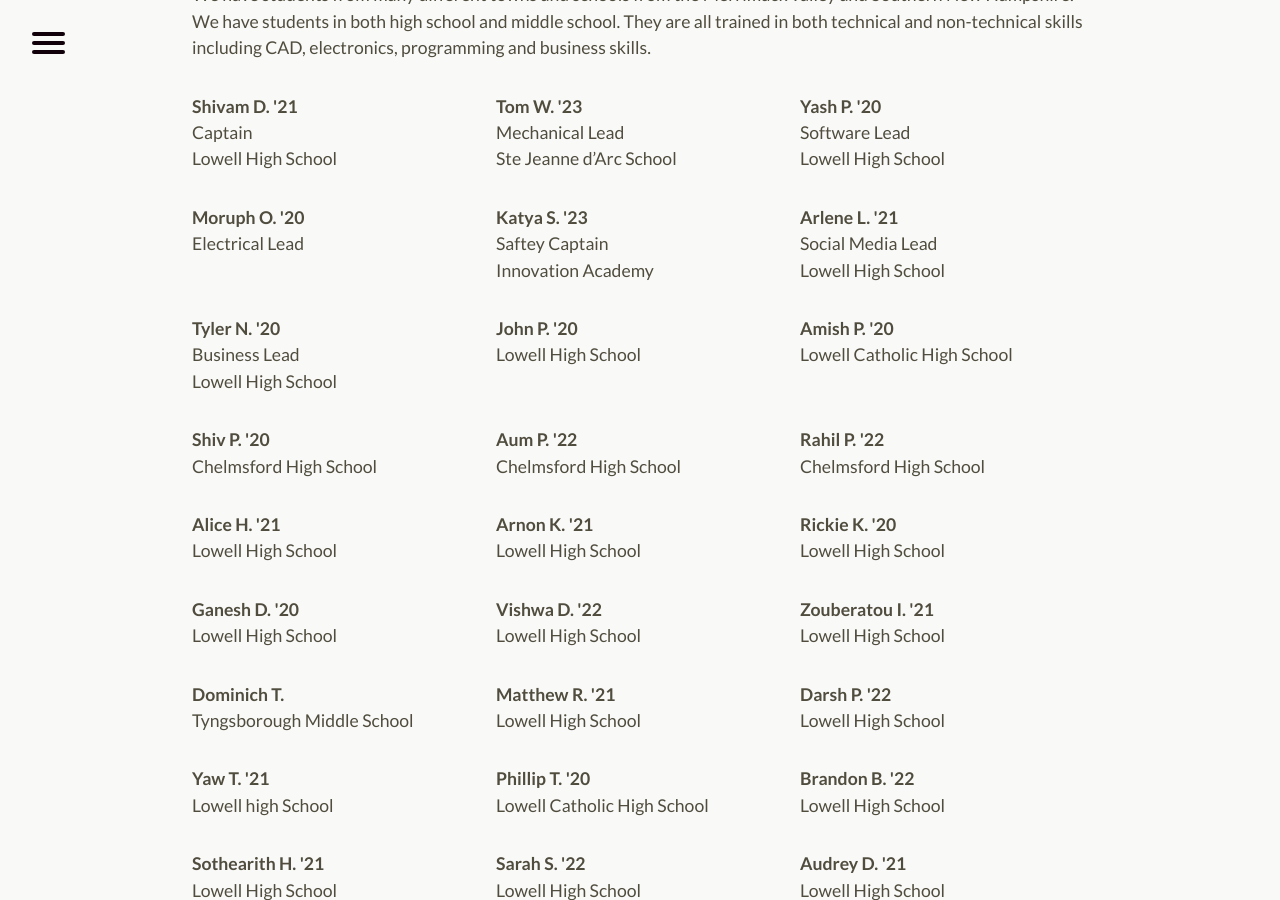
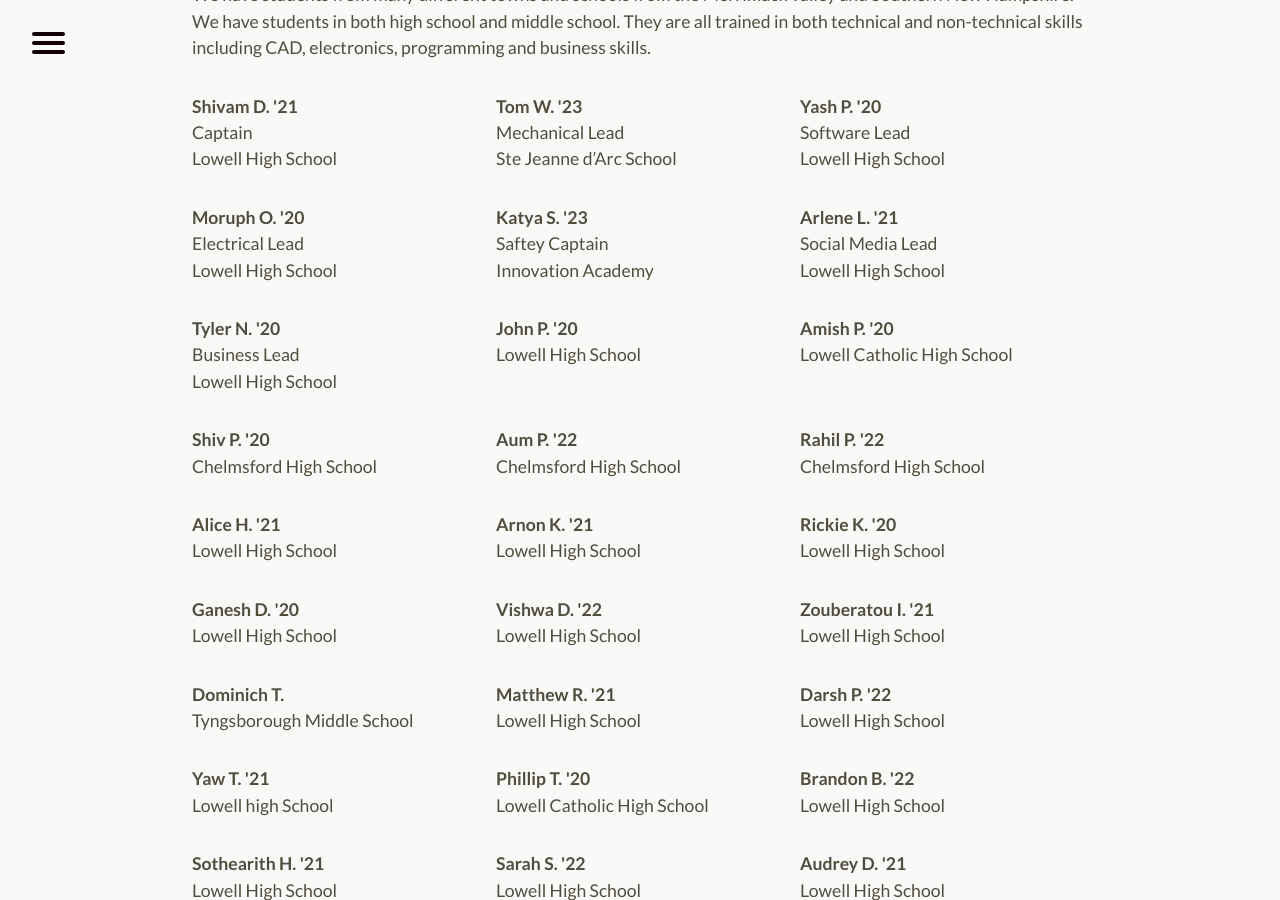
Before and after one commit to perSEVERE-5962/frc5962, a Jekyll site: the page built from about.md, in a window 1280 px wide and 900 px high, scrolled down 1432 px. Built offline with Jekyll 4.4.1, drawn with Linux system fonts in a browser that asks for light colours.

Commit message:
Updated Moruph O

```diff
--- a/_students/moruph-o.markdown
+++ b/_students/moruph-o.markdown
@@ -4,4 +4,5 @@ date: 2019-04-26 12:28:00 Z
 role: Electrical Lead
 grad-year: 2020
 order-number: 2
+school: Lowell High School
 ---
```
